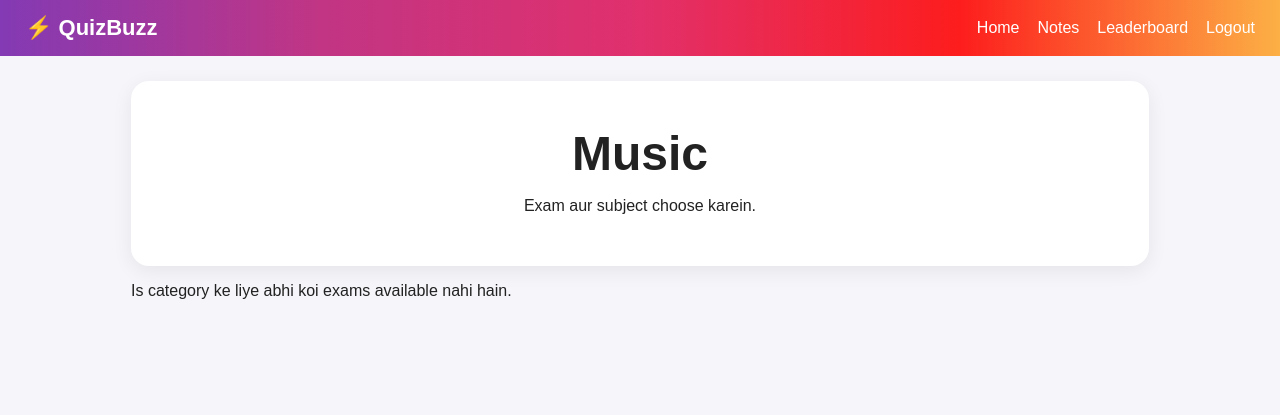
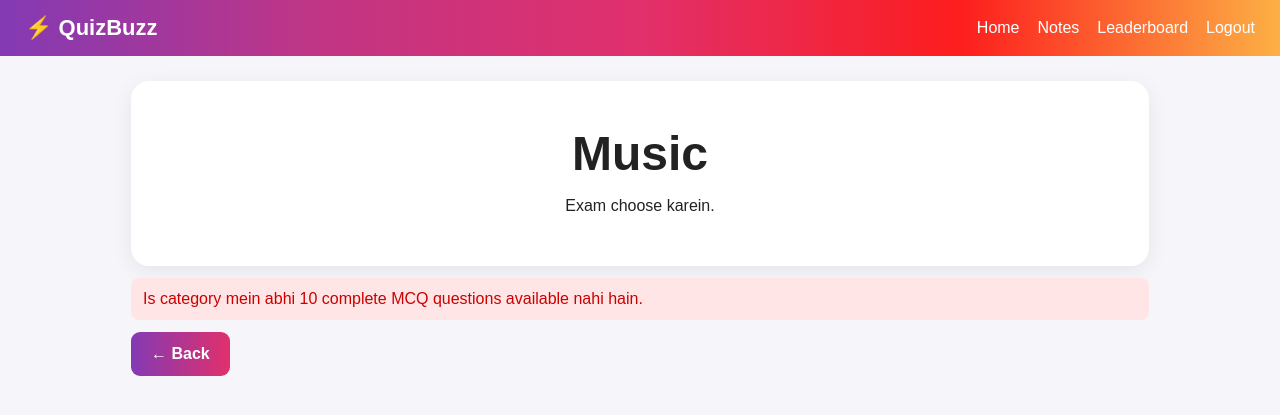
Before and after one commit to banksprince760/Quizbuzz, a Flask app: page /exams/music in a window 1280 px wide. Shown: the top 415 px of the page. Run offline with Flask 3, Linux system fonts and the light colour scheme; the visitor is signed in with stand-in values (Sample User, id 1).

Commit message:
Update exams.html

```diff
--- a/templates/exams.html
+++ b/templates/exams.html
@@ -1,42 +1,104 @@
 {% extends "base.html" %}
+
 {% block title %}
 {{ category_label }} - QuizBuzz
 {% endblock %}
+
 {% block content %}
+
 <div class="hero">
-    <h1>{{ category_label }}</h1>
+
+    <h1>
+        {{ category_label }}
+    </h1>
+
     <p>
-        Exam aur subject choose karein.
+        Exam choose karein.
     </p>
+
 </div>
 
-{% if not exams_subjects %}
-<p>
-    Is category ke liye abhi koi exams available nahi hain.
-</p>
+
+{% if exams %}
+
+<div class="exam-grid">
+
+    {% for exam_name, question_count in exams.items() %}
+
+    <div class="exam-card">
+
+        <h3>
+            {{ exam_name }}
+        </h3>
+
+        <p>
+            {{ question_count }}
+            questions available
+        </p>
+
+        <p>
+            📝 10 Questions
+        </p>
+
+        <p>
+            ⏱️ 3 Seconds Per Question
+        </p>
+
+
+        <form
+            method="POST"
+            action="{{ url_for('start_quiz') }}"
+        >
+
+            <input
+                type="hidden"
+                name="category"
+                value="{{ category }}"
+            >
+
+            <input
+                type="hidden"
+                name="exam"
+                value="{{ exam_name }}"
+            >
+
+            <button
+                type="submit"
+                class="start-btn"
+            >
+                Start Quiz
+            </button>
+
+        </form>
+
+    </div>
+
+    {% endfor %}
+
+</div>
+
 {% else %}
-<form action="{{ url_for('start_quiz') }}" method="POST">
-    <input type="hidden" name="category" value="{{ category }}">
 
-    <label for="exam">Exam</label>
-    <select name="exam" id="exam" required>
-        {% for exam_name in exams_subjects.keys() %}
-        <option value="{{ exam_name }}">{{ exam_name }}</option>
-        {% endfor %}
-    </select>
+<div class="error">
 
-    <label for="subject">Subject</label>
-    <select name="subject" id="subject" required>
-        {% for exam_name, subjects in exams_subjects.items() %}
-            {% for subject_name in subjects %}
-            <option value="{{ subject_name }}">{{ subject_name }}</option>
-            {% endfor %}
-        {% endfor %}
-    </select>
+    Is category mein abhi
+    10 complete MCQ questions
+    available nahi hain.
 
-    <button type="submit" class="category-card">
-        Start Quiz
-    </button>
-</form>
+</div>
+
 {% endif %}
+
+
+<div class="back-area">
+
+    <a
+        href="{{ url_for('index') }}"
+        class="btn"
+    >
+        ← Back
+    </a>
+
+</div>
+
 {% endblock %}
```
